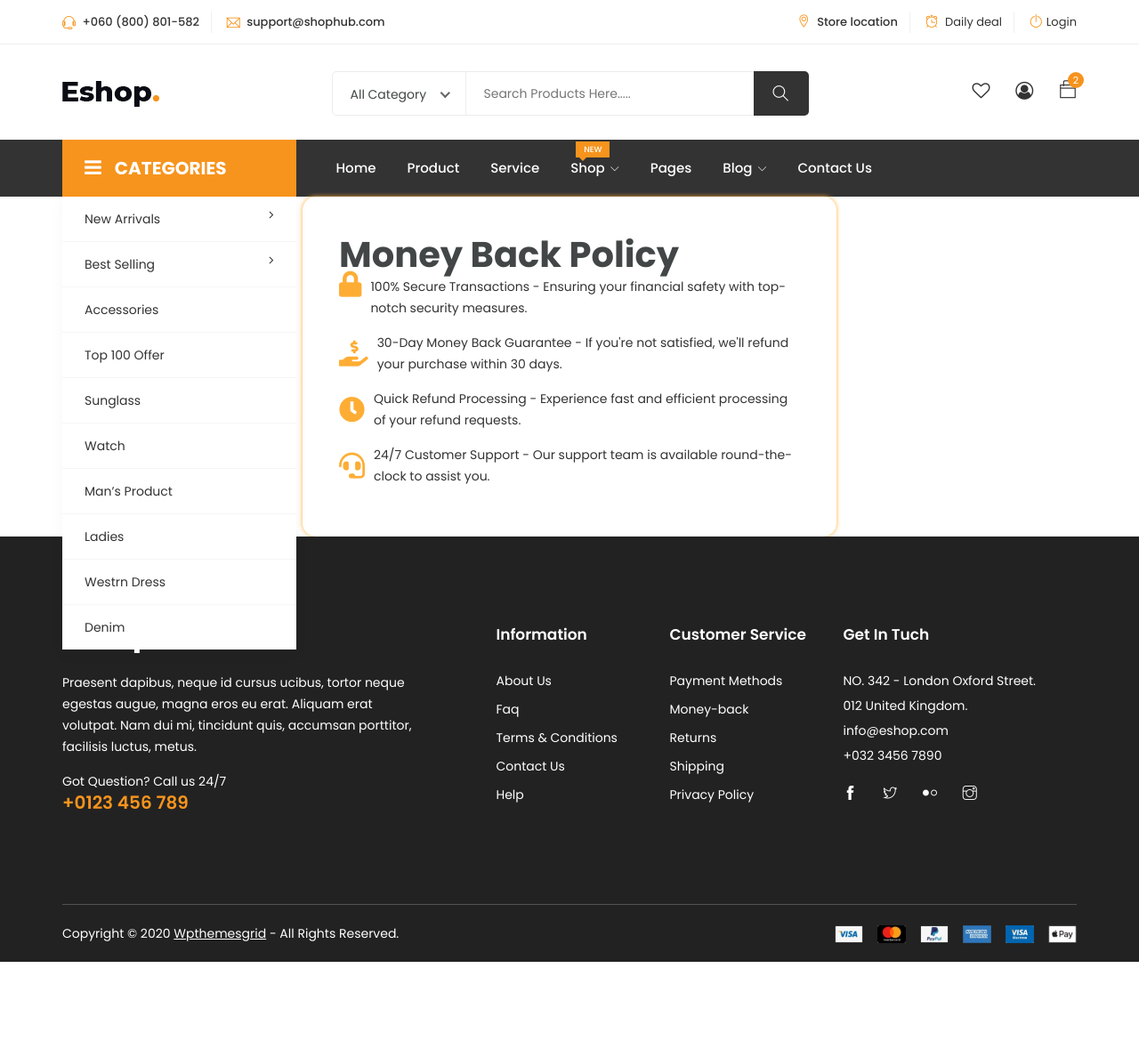
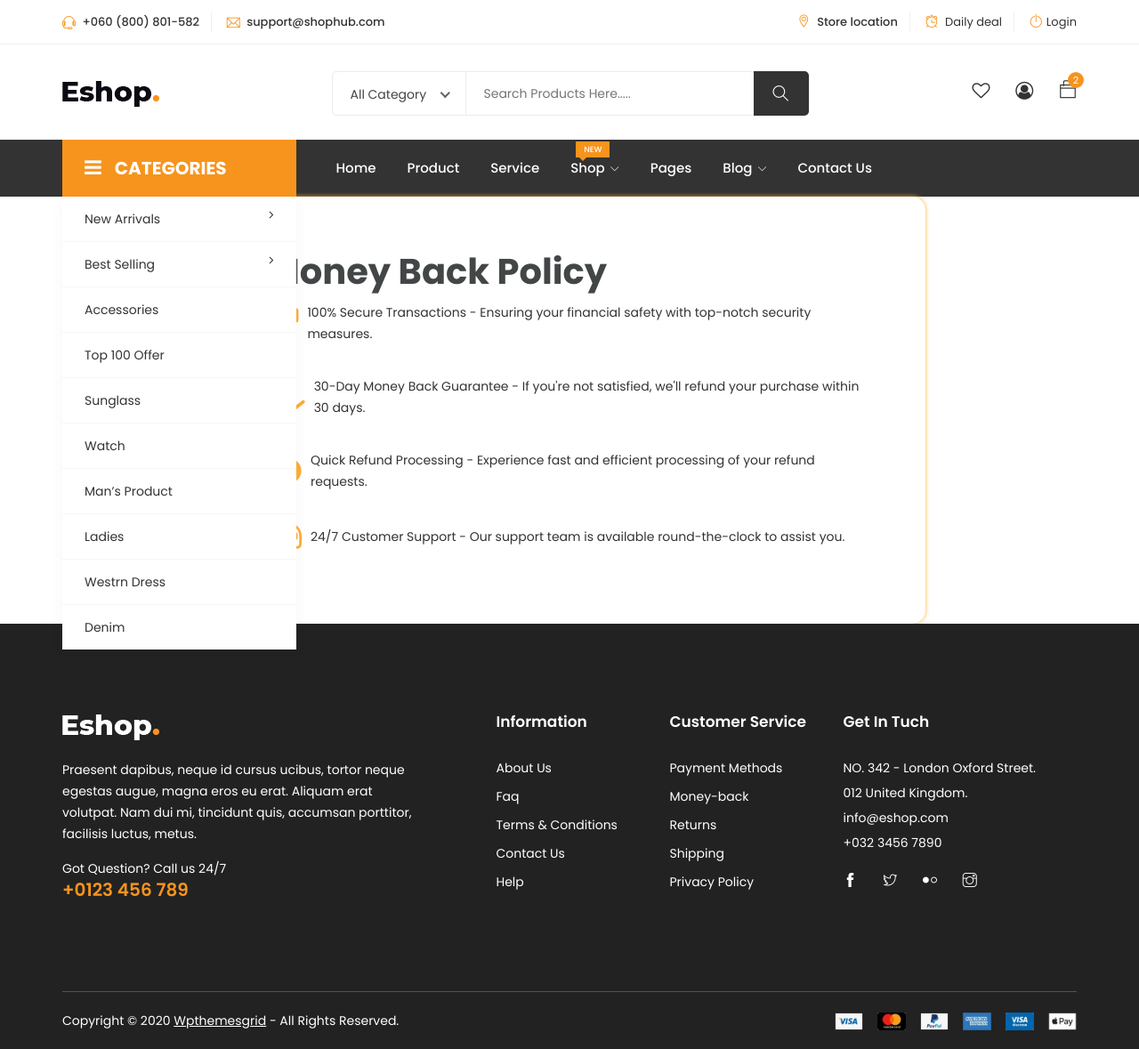
Before and after one commit to AmanRana07/OmniCart, a Django app: page /moneyback-policy/ in a window 1280 px wide. Shown: the whole page at 89% size. Before the commit the page ends 1081 px from the top, so only its background shows below. Run offline with Django 4.2, Linux system fonts and the light colour scheme; some libraries are stand-ins or nearby versions.

Commit message:
moneyback design

```diff
--- a/static/css/moneyback.css
+++ b/static/css/moneyback.css
@@ -3,18 +3,24 @@
 .money-back-container {
   background-color: #fff;
   border-radius: 15px;
-  padding: 41px;
+  padding: 60px;
   box-shadow: 0 0 5px rgb(254, 173, 52);
-  max-width: 600px;
+  max-width: 800px;
   width: 100%;
+  height: 60%;
   margin: 0 auto; /* Add this line to center the container horizontally */
 }
 
+  .h1{
+    margin-top: 70px;
 
+  }
   .feature {
     display: flex;
     align-items: center;
     margin-bottom: 15px;
+    padding:10px;
+
   }
 
   .feature i {
--- a/templates/OmniCart/index.html
+++ b/templates/OmniCart/index.html
@@ -109,7 +109,7 @@
                                             <div class="single-product">
                                                 <div class="product-img">
                                                     <a href="product-details.html">
-                                                        <img class="default-img" src="https://via.placeholder.com/550x750" alt="#">
+                                                        <img class="default-img" src="{% static 'images/2.jpg' %}" alt="#">
                                                         <img class="hover-img" src="https://via.placeholder.com/550x750" alt="#">
                                                     </a>
                                                     <div class="button-head">
```
Also changed, not shown: db.sqlite3.
